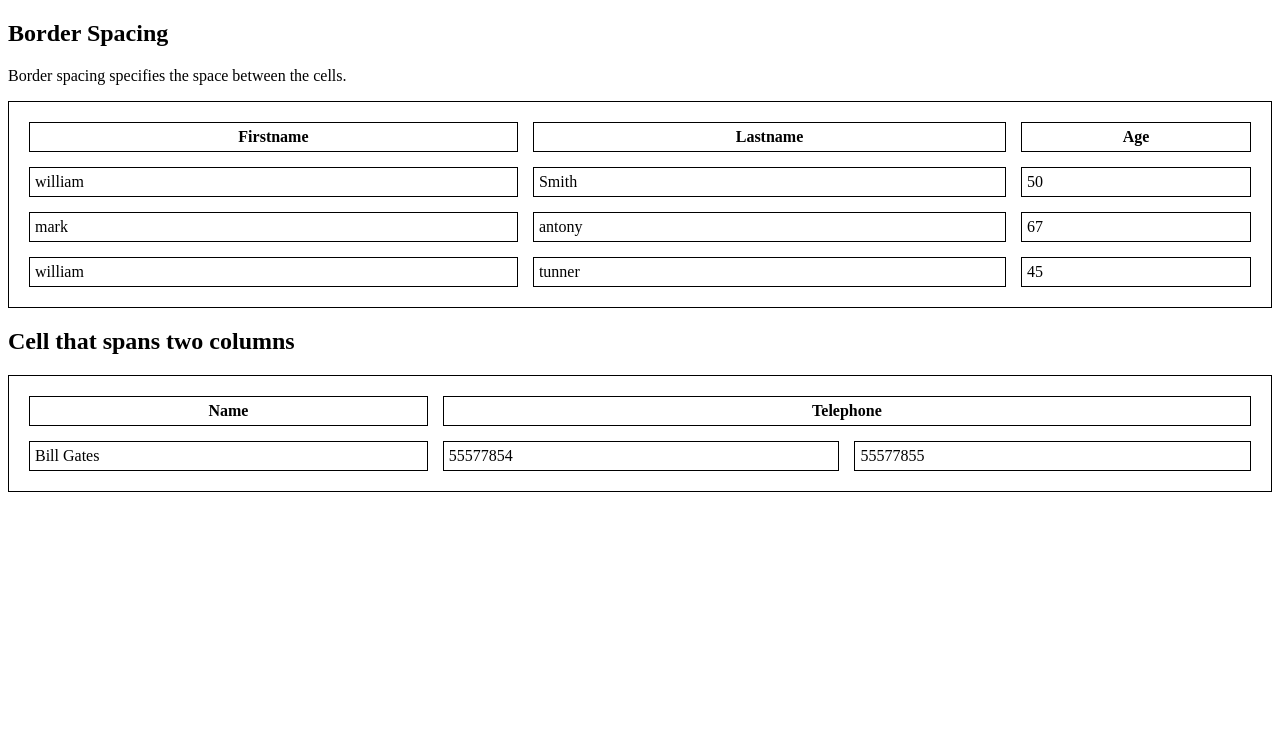
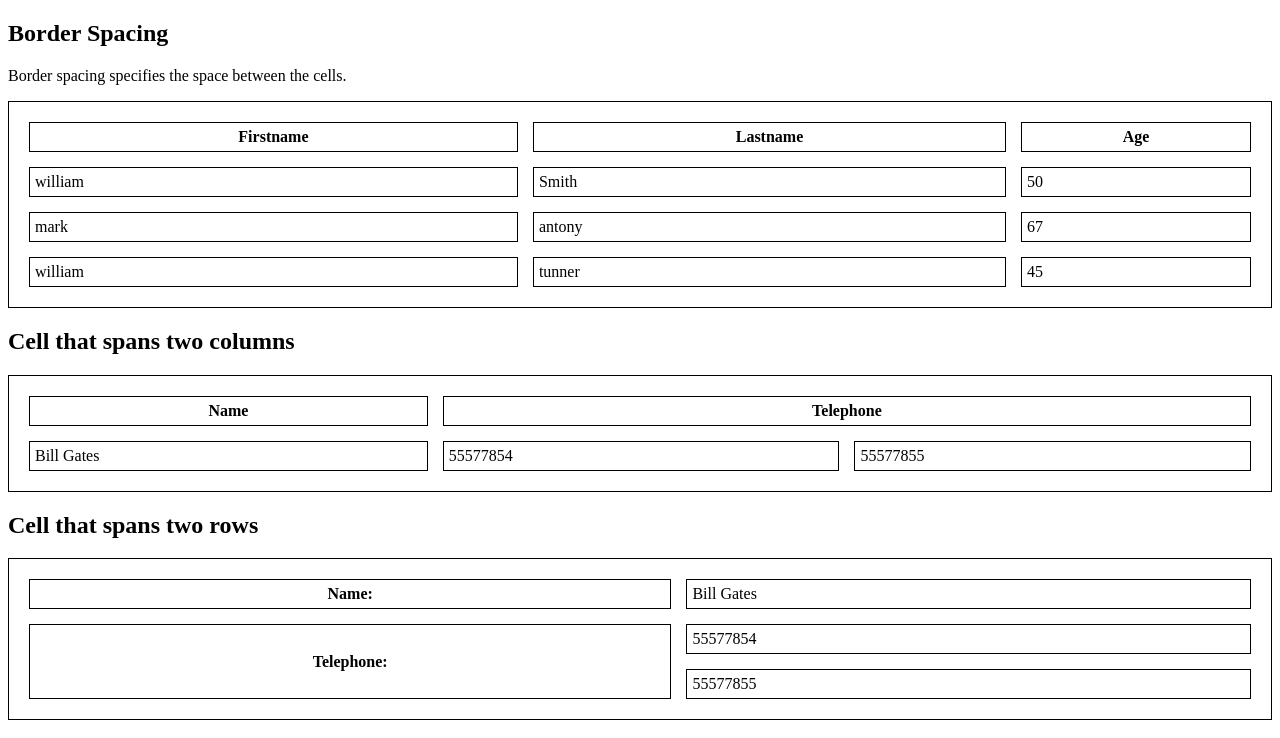
Before and after one commit to kalicharandev/profile, a plain HTML site: page table.html in a window 1280 px wide. Drawn offline with Linux system fonts and the light colour scheme.

Commit message:
changed span two row

```diff
--- a/table.html
+++ b/table.html
@@ -51,6 +51,22 @@ table {
     <td>55577854</td>
     <td>55577855</td>
   </tr>
+
+</table>
+<h2>Cell that spans two rows</h2>
+
+<table style="width:100%">
+  <tr>
+    <th>Name:</th>
+    <td>Bill Gates</td>
+  </tr>
+  <tr>
+    <th rowspan="2">Telephone:</th>
+    <td>55577854</td>
+  </tr>
+  <tr>
+    <td>55577855</td>
+  </tr>
 </table>
 </body>
 </html>
```
